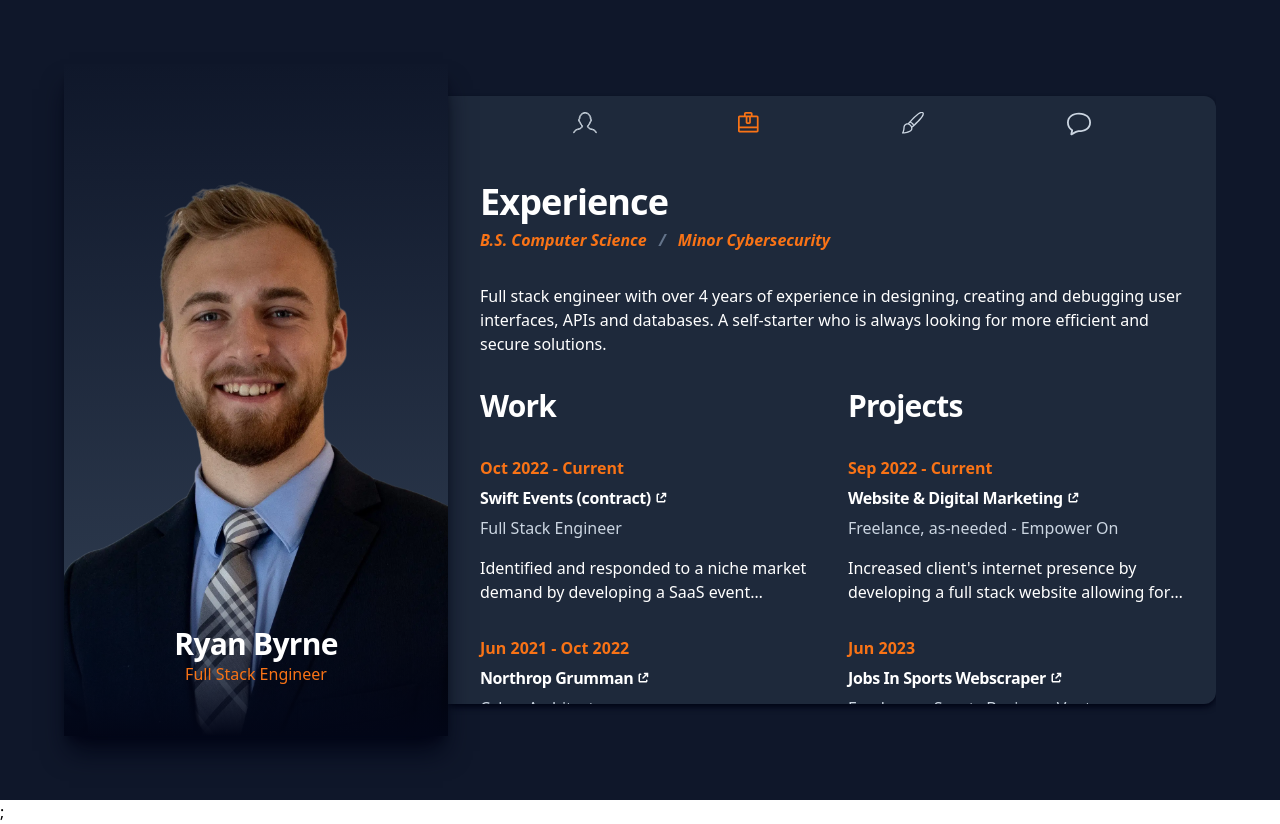
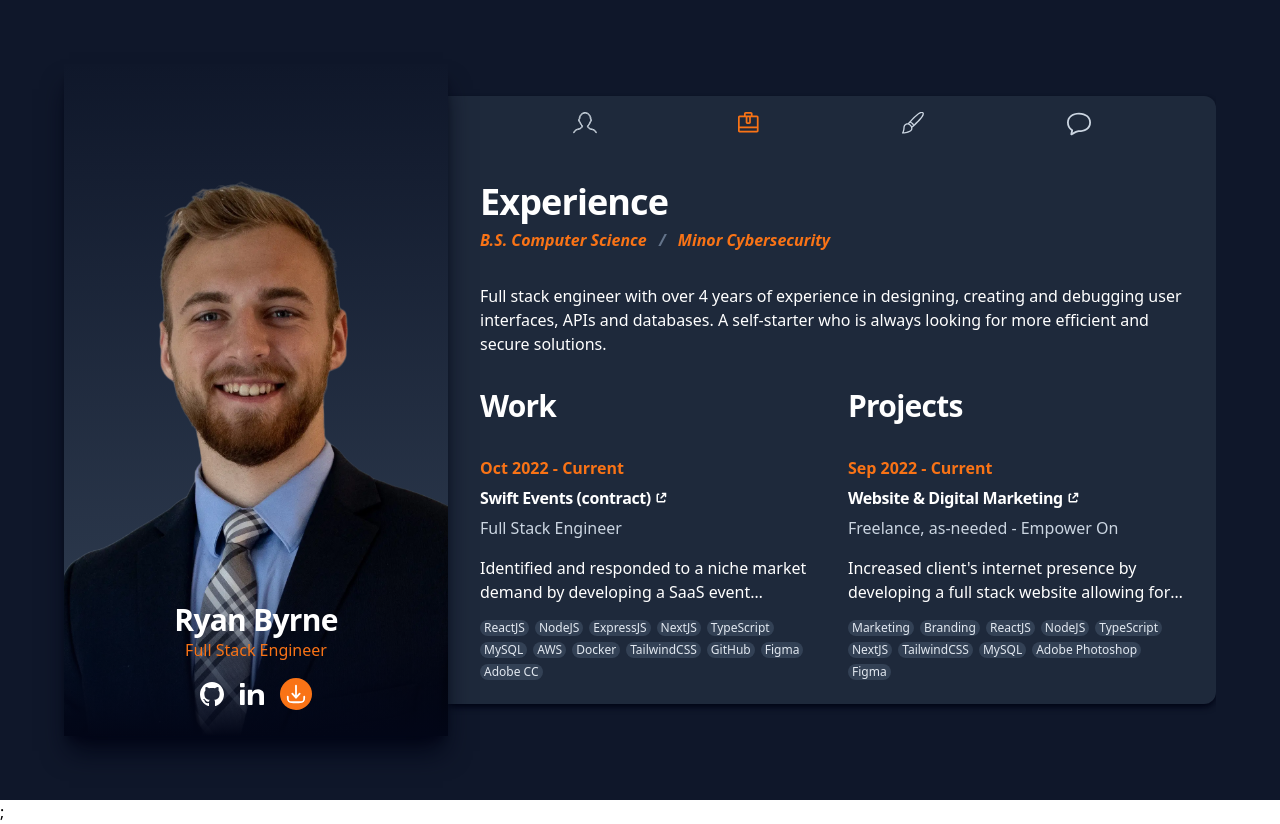
Before and after one commit to ryanbyrne30/resume, a Next.js app in the folder site/: page /experience in a window 1280 px wide. Built offline with nearby package versions, Linux system fonts and the light colour scheme.

Commit message:
Added social icons

```diff
--- a/site/src/components/experience.tsx
+++ b/site/src/components/experience.tsx
@@ -7,6 +7,7 @@ interface Props {
   subtitle: string;
   description: string;
   link?: string;
+  stack?: string[];
 }
 
 export function Experience({
@@ -15,6 +16,7 @@ export function Experience({
   subtitle,
   description,
   link,
+  stack,
 }: Props) {
   const [isFocus, setIsFocus] = useState(false);
 
@@ -43,6 +45,16 @@ export function Experience({
       >
         {description}
       </p>
+      <ul className="flex flex-row flex-wrap items-center gap-1.5">
+        {stack?.map((t) => (
+          <span
+            key={t}
+            className="rounded-full bg-main-700 px-1 text-xs text-main-200"
+          >
+            {t}
+          </span>
+        ))}
+      </ul>
     </section>
   );
 }
--- /dev/null
+++ b/site/src/components/icons/GitHubIcon.tsx
@@ -0,0 +1,39 @@
+export function GitHubIcon(props: JSX.IntrinsicElements["svg"]) {
+  return (
+    <svg
+      {...props}
+      viewBox="0 0 20 20"
+      version="1.1"
+      xmlns="http://www.w3.org/2000/svg"
+      xmlnsXlink="http://www.w3.org/1999/xlink"
+    >
+      <g id="SVGRepo_bgCarrier" strokeWidth="0"></g>
+      <g
+        id="SVGRepo_tracerCarrier"
+        strokeLinecap="round"
+        strokeLinejoin="round"
+      ></g>
+      <g id="SVGRepo_iconCarrier">
+        {" "}
+        <g id="Page-1" stroke="none" strokeWidth="1" fillRule="evenodd">
+          {" "}
+          <g
+            id="Dribbble-Light-Preview"
+            transform="translate(-140.000000, -7559.000000)"
+          >
+            {" "}
+            <g id="icons" transform="translate(56.000000, 160.000000)">
+              {" "}
+              <path
+                d="M94,7399 C99.523,7399 104,7403.59 104,7409.253 C104,7413.782 101.138,7417.624 97.167,7418.981 C96.66,7419.082 96.48,7418.762 96.48,7418.489 C96.48,7418.151 96.492,7417.047 96.492,7415.675 C96.492,7414.719 96.172,7414.095 95.813,7413.777 C98.04,7413.523 100.38,7412.656 100.38,7408.718 C100.38,7407.598 99.992,7406.684 99.35,7405.966 C99.454,7405.707 99.797,7404.664 99.252,7403.252 C99.252,7403.252 98.414,7402.977 96.505,7404.303 C95.706,7404.076 94.85,7403.962 94,7403.958 C93.15,7403.962 92.295,7404.076 91.497,7404.303 C89.586,7402.977 88.746,7403.252 88.746,7403.252 C88.203,7404.664 88.546,7405.707 88.649,7405.966 C88.01,7406.684 87.619,7407.598 87.619,7408.718 C87.619,7412.646 89.954,7413.526 92.175,7413.785 C91.889,7414.041 91.63,7414.493 91.54,7415.156 C90.97,7415.418 89.522,7415.871 88.63,7414.304 C88.63,7414.304 88.101,7413.319 87.097,7413.247 C87.097,7413.247 86.122,7413.234 87.029,7413.87 C87.029,7413.87 87.684,7414.185 88.139,7415.37 C88.139,7415.37 88.726,7417.2 91.508,7416.58 C91.513,7417.437 91.522,7418.245 91.522,7418.489 C91.522,7418.76 91.338,7419.077 90.839,7418.982 C86.865,7417.627 84,7413.783 84,7409.253 C84,7403.59 88.478,7399 94,7399"
+                id="github-[#142]"
+              >
+                {" "}
+              </path>{" "}
+            </g>{" "}
+          </g>{" "}
+        </g>{" "}
+      </g>
+    </svg>
+  );
+}
--- /dev/null
+++ b/site/src/components/icons/LinkedInIcon.tsx
@@ -0,0 +1,32 @@
+export function LinkedInIcon(props: JSX.IntrinsicElements["svg"]) {
+  return (
+    <svg
+      {...props}
+      version="1.1"
+      id="Capa_1"
+      xmlns="http://www.w3.org/2000/svg"
+      xmlnsXlink="http://www.w3.org/1999/xlink"
+      viewBox="0 0 552.77 552.77"
+      xmlSpace="preserve"
+    >
+      <g id="SVGRepo_bgCarrier" strokeWidth="0"></g>
+      <g
+        id="SVGRepo_tracerCarrier"
+        strokeLinecap="round"
+        strokeLinejoin="round"
+      ></g>
+      <g id="SVGRepo_iconCarrier">
+        {" "}
+        <g>
+          {" "}
+          <g>
+            {" "}
+            <path d="M17.95,528.854h71.861c9.914,0,17.95-8.037,17.95-17.951V196.8c0-9.915-8.036-17.95-17.95-17.95H17.95 C8.035,178.85,0,186.885,0,196.8v314.103C0,520.816,8.035,528.854,17.95,528.854z"></path>{" "}
+            <path d="M17.95,123.629h71.861c9.914,0,17.95-8.036,17.95-17.95V41.866c0-9.914-8.036-17.95-17.95-17.95H17.95 C8.035,23.916,0,31.952,0,41.866v63.813C0,115.593,8.035,123.629,17.95,123.629z"></path>{" "}
+            <path d="M525.732,215.282c-10.098-13.292-24.988-24.223-44.676-32.791c-19.688-8.562-41.42-12.846-65.197-12.846 c-48.268,0-89.168,18.421-122.699,55.27c-6.672,7.332-11.523,5.729-11.523-4.186V196.8c0-9.915-8.037-17.95-17.951-17.95h-64.192 c-9.915,0-17.95,8.035-17.95,17.95v314.103c0,9.914,8.036,17.951,17.95,17.951h71.861c9.915,0,17.95-8.037,17.95-17.951V401.666 c0-45.508,2.748-76.701,8.244-93.574c5.494-16.873,15.66-30.422,30.488-40.649c14.83-10.227,31.574-15.343,50.24-15.343 c14.572,0,27.037,3.58,37.393,10.741c10.355,7.16,17.834,17.19,22.436,30.104c4.604,12.912,6.904,41.354,6.904,85.33v132.627 c0,9.914,8.035,17.951,17.949,17.951h71.861c9.914,0,17.949-8.037,17.949-17.951V333.02c0-31.445-1.982-55.607-5.941-72.48 S535.836,228.581,525.732,215.282z"></path>{" "}
+          </g>{" "}
+        </g>{" "}
+      </g>
+    </svg>
+  );
+}
--- a/site/src/components/icons/index.ts
+++ b/site/src/components/icons/index.ts
@@ -7,3 +7,5 @@ export * from "./SuitcaseIcon";
 export * from "./PaintbrushIcon";
 export * from "./SpeechIcon";
 export * from "./LinkIcon";
+export * from "./GitHubIcon";
+export * from "./LinkedInIcon";
--- a/site/src/layouts/Layout.tsx
+++ b/site/src/layouts/Layout.tsx
@@ -1,5 +1,7 @@
 import { DownloadResume } from "@/components/downloadResume";
 import {
+  GitHubIcon,
+  LinkedInIcon,
   PaintbrushIcon,
   ProfileIcon,
   SpeechIcon,
@@ -98,9 +100,30 @@ function Headshot() {
           alt="Heashot"
         />
       </div>
-      <div className="absolute bottom-0 left-0 right-0 flex h-40 flex-col justify-center bg-gradient-to-t from-main-950 to-transparent p-4 text-center">
-        <h1 className="text-3xl font-bold text-white">Ryan Byrne</h1>
-        <p className="text-primary-500">Full Stack Engineer</p>
+      <div className="absolute bottom-0 left-0 right-0 flex h-40 flex-col justify-center gap-4 bg-gradient-to-t from-main-950 to-transparent p-4 text-center">
+        <div>
+          <h1 className="text-3xl font-bold text-white">Ryan Byrne</h1>
+          <p className="text-primary-500">Full Stack Engineer</p>
+        </div>
+        <ul className="flex flex-row flex-wrap items-center justify-center gap-4">
+          <a
+            href="https://github.com/ryanbyrne30"
+            target="_blank"
+            className="flex w-fit flex-row items-center gap-1 fill-white stroke-white hover:fill-main-300 hover:stroke-main-300"
+          >
+            <GitHubIcon className="h-6 w-6" />
+          </a>
+          <a
+            href="https://github.com/ryanbyrne30"
+            target="_blank"
+            className="flex w-fit flex-row items-center gap-1 fill-white stroke-white hover:fill-main-300 hover:stroke-main-300"
+          >
+            <LinkedInIcon className="h-6 w-6" />
+          </a>
+          <DownloadResume>
+            <DownloadIcon className="h-8 w-8 rounded-full border border-transparent bg-primary-500 fill-primary-500 stroke-white p-1 transition-colors hover:border-primary-500 hover:bg-transparent hover:fill-transparent hover:stroke-primary-500 hover:text-primary-500" />
+          </DownloadResume>
+        </ul>
       </div>
     </div>
   );
--- a/site/src/pages/contact.tsx
+++ b/site/src/pages/contact.tsx
@@ -48,7 +48,7 @@ export default function ContactPage() {
     <Layout>
       <div className="flex flex-col items-center gap-16">
         <header className="w-full text-left">
-          <h1>send message</h1>
+          <h1>Send Message</h1>
         </header>
         <form
           // eslint-disable-next-line @typescript-eslint/no-misused-promises
--- a/site/src/pages/experience.tsx
+++ b/site/src/pages/experience.tsx
@@ -18,7 +18,7 @@ export default function ExperiencePage() {
           self-starter who is always looking for more efficient and secure
           solutions.
         </p>
-        <div className="grid grid-cols-1 gap-8 lg:grid-cols-2">
+        <div className="grid grid-cols-1 gap-8 lg:grid-cols-2 ">
           <article className="flex flex-col gap-8">
             <h2>Work</h2>
             <Experience
@@ -27,6 +27,20 @@ export default function ExperiencePage() {
               link="https://swiftevents.app"
               subtitle="Full Stack Engineer"
               description="Identified and responded to a niche market demand by developing a SaaS event management platform tailored for small to medium sized organizations resulting in over 60 successful event registrations within the first month after launch"
+              stack={[
+                "ReactJS",
+                "NodeJS",
+                "ExpressJS",
+                "NextJS",
+                "TypeScript",
+                "MySQL",
+                "AWS",
+                "Docker",
+                "TailwindCSS",
+                "GitHub",
+                "Figma",
+                "Adobe CC",
+              ]}
             />
             <Experience
               date="Jun 2021 - Oct 2022"
@@ -34,6 +48,18 @@ export default function ExperiencePage() {
               link="https://www.northropgrumman.com/"
               subtitle="Cyber Architect"
               description="Revolutionized company operations by working with my team to design and build a DOD-compliant software factory to increase development efficiencies"
+              stack={[
+                "Python",
+                "GitLab",
+                "Terraform",
+                "Ansible",
+                "Cybersecurity",
+                "DevSecOps",
+                "Agile",
+                "Kanban",
+                "Scrum",
+                "Documentation",
+              ]}
             />
             <Experience
               date="Jun 2020 - Jun 2021"
@@ -41,13 +67,36 @@ export default function ExperiencePage() {
               link="https://www.northropgrumman.com/"
               subtitle="Full Stack Engineer (contract)"
               description="Spearheaded the development efforts in building an internal .Net Core application to track employee career paths and received the Bravo Award for Operational Efficiency"
+              stack={[
+                ".Net Core",
+                "C#",
+                "MSQL",
+                "Razor Pages",
+                "JavaScript",
+                "CSS",
+                "REST API",
+                "Agile",
+                "Scrum",
+                "Documentation",
+              ]}
             />
 
             <Experience
               date="Aug 2020 - May 2021"
               title="Fundfish"
               subtitle="Full Stack Engineer (contract)"
-              description="Worked with my team of 5 to bring a client's idea for a startup from ideation to full stack MERN MVP web application where it was presented to Venture Capitalists to obtain additional funding"
+              description="Brought client's idea for a startup from ideation to full stack MERN MVP web application where it was presented to Venture Capitalists to obtain additional funding."
+              stack={[
+                "NodeJS",
+                "ReactJS",
+                "Google Firebase",
+                "AWS",
+                "TypeScript",
+                "Docker",
+                "GitHub Workflows",
+                "Figma",
+                "Adobe CC",
+              ]}
             />
           </article>
           <article className="flex flex-col gap-8">
@@ -58,6 +107,18 @@ export default function ExperiencePage() {
               link="https://www.empoweron.app"
               subtitle="Freelance, as-needed - Empower On"
               description="Increased client's internet presence by developing a full stack website allowing for posting info about upcoming events and produce eye-catching marketing promotions for social media using Adobe Photoshop."
+              stack={[
+                "Marketing",
+                "Branding",
+                "ReactJS",
+                "NodeJS",
+                "TypeScript",
+                "NextJS",
+                "TailwindCSS",
+                "MySQL",
+                "Adobe Photoshop",
+                "Figma",
+              ]}
             />
             <Experience
               date="Jun 2023"
@@ -65,6 +126,15 @@ export default function ExperiencePage() {
               link="https://www.sportsbusinessventures.com"
               subtitle="Freelance - Sports Business Ventures"
               description="Consulted with client and developed a web scraper to collect job postings from target websites, convert listings to a PDF, and automatically email to client on a weekly basis."
+              stack={[
+                "Python",
+                "Selenium",
+                "Beautiful Soup",
+                "GitHub Workflow",
+                "Cronjob",
+                "Automation",
+                "Consulting",
+              ]}
             />
             <Experience
               date="Jan 2023"
@@ -72,6 +142,7 @@ export default function ExperiencePage() {
               link="https://github.com/ryanbyrne30/textbook_finder"
               subtitle="Personal"
               description="A webscraper for gathering materials for college curriculums, based on major, in a cost effective way."
+              stack={["Python", "Selenium", "Beautiful Soup"]}
             />
             <Experience
               date="July 2022"
@@ -79,6 +150,15 @@ export default function ExperiencePage() {
               link="https://www.wurdee.com"
               subtitle="Personal"
               description="Built and integrated a website for displaying random thought provoking quotes and words with Twilio to allow users to interact with the website over SMS."
+              stack={[
+                "Twilio SMS",
+                "ReactJS",
+                "NextJS",
+                "NodeJS",
+                "TypeScript",
+                "TailwindCSS",
+                "MySQL",
+              ]}
             />
             <Experience
               date="February 2018"
@@ -86,6 +166,13 @@ export default function ExperiencePage() {
               link="https://github.com/ryanbyrne30/volleyball-scouting-reporter"
               subtitle="For Stevens Insitute of Technology Men's Volleyball"
               description="Analytics tracker built in Python to generate detailed and data driven, live scouting reports resulting in a massive competitive advantage and leading to the team finishing 2nd and 3rd in NCAA DIII Men's Volleyball."
+              stack={[
+                "Python",
+                "Data ETL",
+                "Data Analysis",
+                "Statistics",
+                "Google APIs",
+              ]}
             />
           </article>
           <article className="flex flex-col gap-8">
```
Also changed, not shown: site/src/pages/index.tsx (+5 -6 lines).
